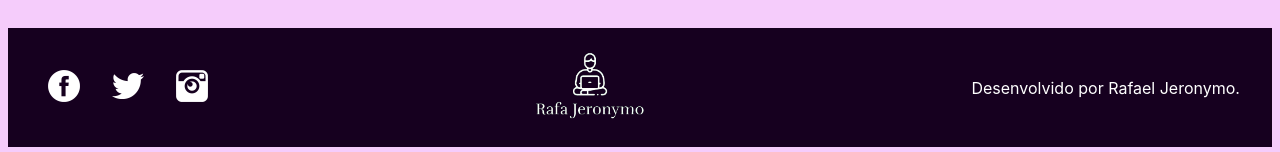
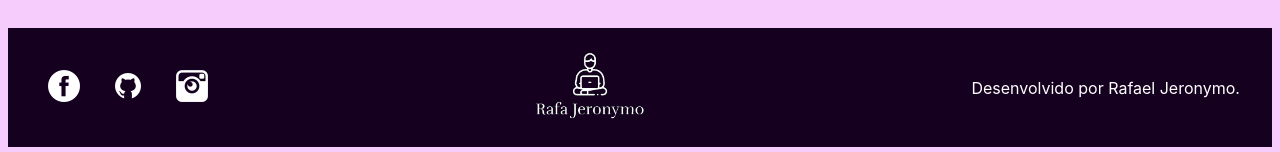
Before and after one commit to Rafaelgeomo/animes, a React (Create React App) app: page / in a window 1280 px wide. Shown: the part 1338-1490 px from the top of the page. Built offline with nearby package versions, Linux system fonts and the light colour scheme.

Commit message:
mudança logo github

```diff
--- a/src/componentes/Rodape/index.js
+++ b/src/componentes/Rodape/index.js
@@ -16,11 +16,11 @@ const Rodape = () => {
           </li>
           <li>
             <a
-              href="https://twitter.com/jeronymo_rafael"
+              href="https://github.com/Rafaelgeomo"
               target="_blank"
               rel="noreferrer"
             >
-              <img src="/imagens/twitter.png" alt="" />
+              <img src="/imagens/github.png" alt="" />
             </a>
           </li>
           <li>
```
Also changed, not shown: public/imagens/github.png (added), public/imagens/twitter.png (deleted).
